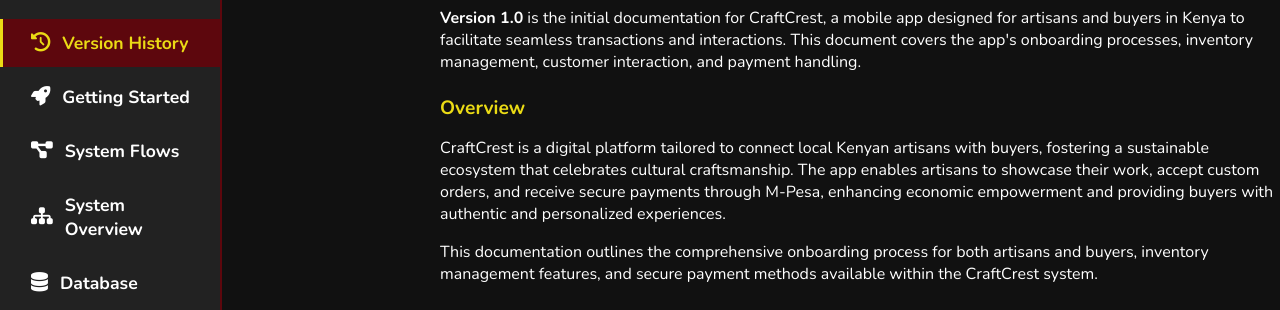
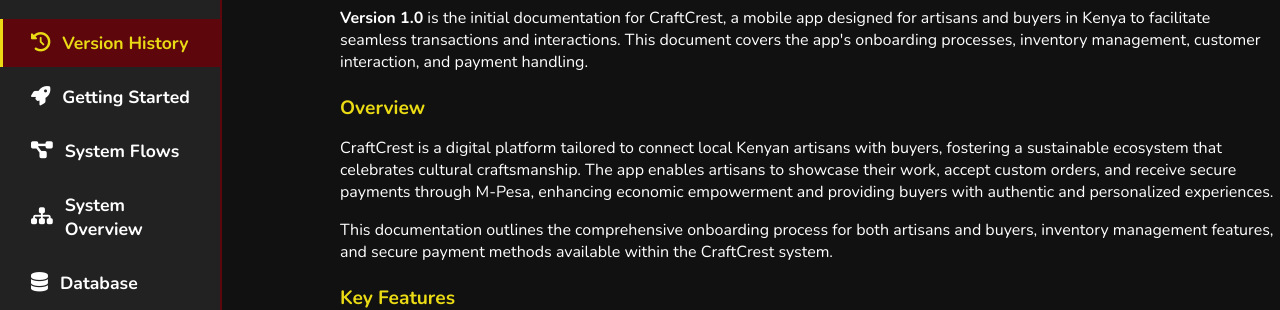
Before and after one commit to immaculatechepkirui/CraftCrest-Technical-Documentation, a plain HTML site: page document.html in a window 1280 px wide. Shown: the part 143-453 px from the top of the page. Drawn offline with nearby package versions, Linux system fonts and the light colour scheme.

Commit message:
Update document.css

```diff
--- a/document.css
+++ b/document.css
@@ -74,8 +74,8 @@ body {
 }
 .main-content {
     flex: 1;
-    margin-left: 220px;
-    padding: 50px 15px 35px 15px; /* <-- Only 15px space between sidebar and content */
+    margin-left: 120px;
+    padding: 50px 5px 35px 5px;
     min-width: 0;
     background: #111;
     position: relative;
```
